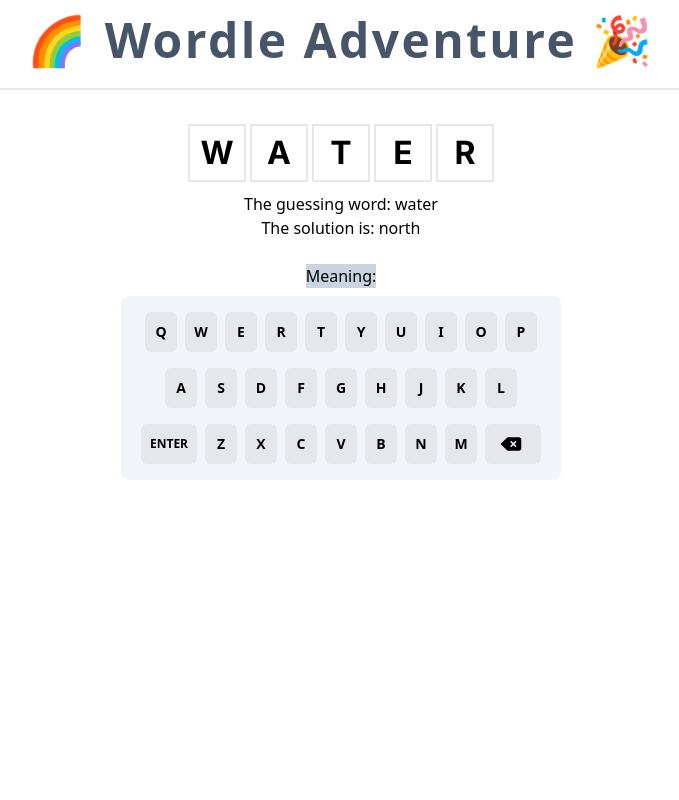
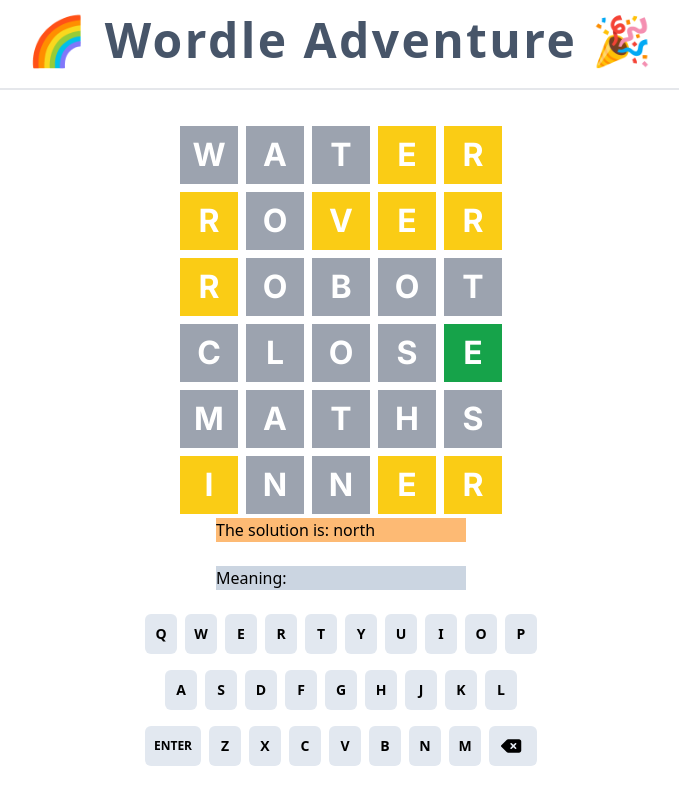
Before and after one commit to patobottos/wordle, a React (Vite) app: page / in a window 1280 px wide. Shown: the whole page, without its empty margins (299-978 px from the left). Built offline with nearby package versions, Linux system fonts and the light colour scheme; no server answers.

Commit message:
Get WordleBoard rendering correct UI according to state

```diff
--- a/src/components/Grid/Row_LEGACY.tsx
+++ /dev/null
@@ -1,18 +0,0 @@
-import { LetterState } from "../../utilities/word-utils";
-import { Tile } from "./Tile";
-
-type RowProps = {
-  word: string;
-  result?: LetterState[];
-  className?: string;
-};
-
-export function Row({ word = "", result = [], className = "" }: RowProps) {
-  return (
-    <div className="flex flex-row justify-center items-center">
-      {lettersPerRow.map((item) => (
-        <Tile key={item} rowId={item} value={}></Tile>
-      ))}
-    </div>
-  );
-}
--- a/src/components/Grid/Tile.tsx
+++ b/src/components/Grid/Tile.tsx
@@ -12,12 +12,12 @@ export function Tile({ value, state }: TileProps) {
       : `${characterStateStyles[state]} text-white`;
 
   return (
-    <div className="flex justify-center my-[2px] m-[2px] items-center w-[58px] h-[58px] border-2">
-      <span
-        className={`flex self-center font-Inter font-bold text-[32px] uppercase ${stateStyles}`}
+    <div className="">
+      <div
+        className={`flex justify-center m-1 items-center w-[58px] h-[58px] border-2 self-center font-Inter font-bold text-[32px] uppercase ${stateStyles}`}
       >
         {value}
-      </span>
+      </div>
     </div>
   );
 }
--- a/src/components/Grid/WordRow.tsx
+++ b/src/components/Grid/WordRow.tsx
@@ -1,8 +1,11 @@
 import { WORD_LENGTH } from "../../utilities/store";
+import { computeGuess, LetterState } from "../../utilities/word-utils";
 import { Tile } from "./Tile";
 
 type WordRowProps = {
   guessingWord: string;
+  result?: LetterState[];
+  className?: string;
 };
 
 export default function WordRow({ guessingWord = "" }: WordRowProps) {
@@ -11,14 +14,17 @@ export default function WordRow({ guessingWord = "" }: WordRowProps) {
     .split("")
     .concat(Array(lettersRemaining).fill(""));
 
+  const guessStates = computeGuess(guessingWord);
+  console.log("GUESS STATES", guessStates);
+
   return (
     <div className="flex flex-col align-middle justify-center text-center">
-      <div className="grid grid-cols-5 mb-2">
+      <div className="flex">
         {lettersArray.map((char, index) => {
-          return <Tile key={index} value={char} />;
+          // HERE, IF GUESS === RANDOM WORD => return tiles ALL STATES GREEN : IF NOT =>
+          return <Tile key={index} value={char} state={guessStates[index]} />;
         })}
       </div>
-      <h2>The guessing word: {guessingWord}</h2>
     </div>
   );
 }
--- a/src/components/Keyboard/BakspaceKey.tsx
+++ b/src/components/Keyboard/BakspaceKey.tsx
@@ -1,13 +1,9 @@
-// import FontAwesomeIcon from "react-icons/fa6";
-
 import { FontAwesomeIcon } from "@fortawesome/react-fontawesome";
 import { faDeleteLeft } from "@fortawesome/free-solid-svg-icons";
 
-<FontAwesomeIcon icon="far fa-backspace" />;
-
 const BackspaceKey = (): JSX.Element => {
   return (
-    <button className="text-lg rounded-md font-bold mx-1 bg-gray-200 w-14 h-10 max-[480px]:w-11 max-[375px]:mx-[2px]">
+    <button className="text-lg rounded-md font-bold mx-1 bg-slate-200 w-12 h-10 max-[480px]:w-10 max-[375px]:mx-[2px]">
       <FontAwesomeIcon icon={faDeleteLeft} className="-ms-1" />
     </button>
   );
--- a/src/components/Keyboard/EnterKey.tsx
+++ b/src/components/Keyboard/EnterKey.tsx
@@ -1,6 +1,6 @@
 const EnterKey = (): JSX.Element => {
   return (
-    <button className="text-xs uppercase rounded-md font-bold mx-1 bg-gray-200 w-14 h-10 max-[480px]:w-11 max-[375px]:mx-[2px] max-[360px]:text-[10px]">
+    <button className="text-xs uppercase rounded-md font-bold mx-1 bg-slate-200 w-14 h-10 max-[480px]:w-11 max-[375px]:mx-[2px] max-[360px]:text-[10px]">
       <span>Enter</span>
     </button>
   );
--- a/src/components/Keyboard/Key.tsx
+++ b/src/components/Keyboard/Key.tsx
@@ -1,11 +1,10 @@
 type KeyProps = {
-  index: number;
   letter: string;
 };
 
 const Key = ({ letter }: KeyProps): JSX.Element => {
   return (
-    <button className="text-sm rounded-md font-bold mx-1 bg-gray-200 w-8 h-10 max-[480px]:w-[6vw] max-[375px]:mx-[2px]">
+    <button className="text-sm rounded-md font-bold mx-1 bg-slate-200 w-8 h-10 max-[480px]:w-[6vw] max-[375px]:mx-[2px]">
       {letter}
     </button>
   );
--- a/src/components/Keyboard/Keyboard.tsx
+++ b/src/components/Keyboard/Keyboard.tsx
@@ -11,7 +11,7 @@ const Keyboard: React.FC = (): JSX.Element => {
     return (
       <div className="flex flex-row justify-center m-0">
         {set1.map((character, index) => {
-          return <Key index={index} letter={character}></Key>;
+          return <Key key={index} letter={character}></Key>;
         })}
       </div>
     );
@@ -21,7 +21,7 @@ const Keyboard: React.FC = (): JSX.Element => {
     return (
       <div className="flex flex-row justify-center m-0">
         {set2.map((character, index) => {
-          return <Key index={index} letter={character}></Key>;
+          return <Key key={index} letter={character}></Key>;
         })}
       </div>
     );
@@ -33,7 +33,7 @@ const Keyboard: React.FC = (): JSX.Element => {
         <EnterKey></EnterKey>
 
         {set3.map((character, index) => {
-          return <Key index={index} letter={character}></Key>;
+          return <Key key={index} letter={character}></Key>;
         })}
 
         <BackspaceKey></BackspaceKey>
@@ -42,7 +42,7 @@ const Keyboard: React.FC = (): JSX.Element => {
   };
 
   return (
-    <div className="flex flex-col justify-center w-25 bg-slate-100 rounded-lg m-2 p-4 space-y-4">
+    <div className="flex flex-col justify-center w-25 rounded-lg m-2 p-4 space-y-4">
       <Set1 />
       <Set2 />
       <Set3 />
--- a/src/components/WordleBoard.tsx
+++ b/src/components/WordleBoard.tsx
@@ -2,7 +2,6 @@ import { useState, useEffect } from "react";
 import axios from "axios";
 import { getRandomWordEng } from "../utilities/word-utils";
 import WordRow from "./Grid/WordRow";
-
 
 export default function WordleBoard() {
   const [randomWord, setRandomWord] = useState<string>("");
@@ -23,11 +22,19 @@ export default function WordleBoard() {
   }, []);
 
   return (
-    <>
+    <div className="flex flex-col justify-center">
       <WordRow guessingWord="water" />
-      <span>The solution is: {randomWord}</span>
+      <WordRow guessingWord="rover" />
+      <WordRow guessingWord="robot" />
+      <WordRow guessingWord="close" />
+      <WordRow guessingWord="maths" />
+      <WordRow guessingWord="inner" />
+
+      <span className="mx-10 w-25 bg-orange-300 margin-auto">
+        The solution is: {randomWord}
+      </span>
       <br />
       <span className="mx-10 w-25 bg-slate-300">Meaning: {definition}</span>
-    </>
+    </div>
   );
 }
--- a/src/utilities/word-utils.ts
+++ b/src/utilities/word-utils.ts
@@ -1,37 +1,103 @@
 import wordBankEng from "../data/word-bank-EN.json"
 
-export function getRandomWordEng() {
+
+const word: string = getRandomWordEng();
+console.log('Word en WordUtils', word);
+
+
+export enum LetterState {
+  Miss, // Letter doesn't exist at all
+  Present, // Letter exists but wrong location
+  ManyPresent, // Letter exists, and many times, but wrong location
+  Match, // Letter exists and is in the right location
+  AnotherMatch, // Letter exists, in right location, and there's another one in another location
+}
+
+export const characterStateStyles = {
+  [LetterState.Miss]: 'border-gray-400 bg-gray-400',
+  [LetterState.Present]: 'border-yellow-400 bg-yellow-400',
+  [LetterState.ManyPresent]: 'border-sky-500 bg-sky-500',
+  [LetterState.Match]: 'border-green-600 bg-green-600',
+  [LetterState.AnotherMatch]: 'border-pink-400 bg-pink-400',
+};
+
+// FUNCTION TO FIND A RANDOM WORD OUT OF THE WORD BANK
+export function getRandomWordEng(): string {
   const randomIndex = Math.floor(Math.random() * wordBankEng.length);
   return wordBankEng[randomIndex];
 }
 
-
-// CODE FOLLOWING
-export enum LetterState {
-  Miss, // Letter doesn't exist at all
-  Present, // Letter exists but wrong location
-  Match, // Letter exists and is in the right location
+// FUNCTION TO CHECK IF THE GUESS IS A VALID WORD
+export function isValidGuess(word: string): boolean {
+  return wordBankEng.includes(word);
 }
 
-export const characterStateStyles = {
-  [LetterState.Miss]: 'border-gray-500 bg-gray-500',
-  [LetterState.Present]: 'border-yellow-500 bg-yellow-500',
-  [LetterState.Match]: 'border-green-500 bg-green-500',
-};
+// FUNCTION TO FIND DUPLICATE LETTERS IN THE ANSWER WORD
+export function findDuplicateLetters(array: string[]) {
+  const duplicateLetters: string[] = [];
+  const frequencyMap: Record<string, boolean> = {};
 
+  for (let i = 0; i < array.length; i++) {
+    const element: string = array[i];
 
-// SOME CODE IN CASE IS NECESSARY
-/* export const LetterPossibleStatesAndStyles = [
-  {
-    state: "Miss",
-    style: "border-gray-500 bg-gray-500",
-  },
-  {
-    state: "Present",
-    style: "border-yellow-500 bg-yellow-500",
-  },
-  {
-    state: "Match",
-    style: "border-gray-500 bg-green-500",
+    if (frequencyMap[element]) {
+      if (!duplicateLetters.includes(element)) {
+        duplicateLetters.push(element);
+      }
+    } else {
+      frequencyMap[element] = true;
+    }
   }
-] */
+
+  return duplicateLetters;
+}
+
+// FUNCTION TO AVALUATE EACH LETTER OF THE GUESS. IT RETURNS AN ARRAY OF STATES FOR EACH LETTER
+export function computeGuess(
+  guessingWord: string,
+  answerWord: string = word
+): LetterState[] {
+
+  const results: LetterState[] = [];
+  const guessArray: string[] = guessingWord.split("");
+  const answerArray: string[] = answerWord.split("");
+  const duplicatedLettersArray: string[] = findDuplicateLetters(answerArray);
+
+  //FUNCTIONS TO FIND DIFFERENT STATES OF THE GUESSING LETTER
+
+  /// FUNCTION TO CHECK THE LETTER EXISTS, IS IN THE RIGHT LOCATION, AND THERE'S ANOTHER ONE IN SOME OTHER LOCATION - (ORANGE COLOR)
+  function isAnotherMatch(duplicatedLettersArray: string[], guess: string, _answer: string, guessIndex: number): boolean {
+    return answerArray.includes(guess) && guessIndex === answerArray.indexOf(guess) && duplicatedLettersArray.includes(guess);
+  }
+
+  /// FUNCTION TO CHECK THE LETTER EXISTS, IS IN THRE RIGHT LOCATION, AND THERE ARE NO OTHER LETTERS REPEATED - (GREEN COLOR)
+  function isMatch(duplicatedLettersArray: string[], guess: string, _answer: string, guessIndex: number): boolean {
+    return answerArray.includes(guess) && guessIndex === answerArray.indexOf(guess) && !duplicatedLettersArray.includes(guess);
+  }
+
+  /// FUNCTION TO CHECK LETTER EXISTS, BUT IS NOT IN THE RIGHT POSITION, AND THERE ARE NO OTHER REPEATED LETTERS LIKE THIS ONE (YELLOW COLOR)
+  function isPresent(duplicatedLettersArray: string[], guess: string, _answer: string, guessIndex: number): boolean {
+    return answerArray.includes(guess) && guessIndex !== answerArray.indexOf(guess) && !duplicatedLettersArray.includes(guess);
+  }
+
+  /// FUNCTION TO CHECK LETTER EXISTS, BUT IT IS NOT IN THE RIGHT LOCATION, AND THERE ARE MORE THAN ONE IN THE ANSWER WORD (BLUE COLOR)
+  function isManyPresent(duplicatedLettersArray: string[], guess: string, _answer: string, guessIndex: number): boolean {
+    return answerArray.includes(guess) && guessIndex !== answerArray.indexOf(guess) && duplicatedLettersArray.includes(guess);
+  }
+
+  for (let i = 0; i < answerArray.length; i++) {
+    if (isAnotherMatch(duplicatedLettersArray, guessArray[i], answerArray[i], guessArray.indexOf(guessArray[i]))) {
+      results.push(LetterState.AnotherMatch);
+    } else if (isMatch(duplicatedLettersArray, guessArray[i], answerArray[i], guessArray.indexOf(guessArray[i]))) {
+      results.push(LetterState.Match);
+    } else if (isPresent(duplicatedLettersArray, guessArray[i], answerArray[i], guessArray.indexOf(guessArray[i]))) {
+      results.push(LetterState.Present);
+    } else if (isManyPresent(duplicatedLettersArray, guessArray[i], answerArray[i], guessArray.indexOf(guessArray[i]))) {
+      results.push(LetterState.ManyPresent);
+    } else {
+      results.push(LetterState.Miss);
+    }
+  }
+
+  return results;
+}
```
